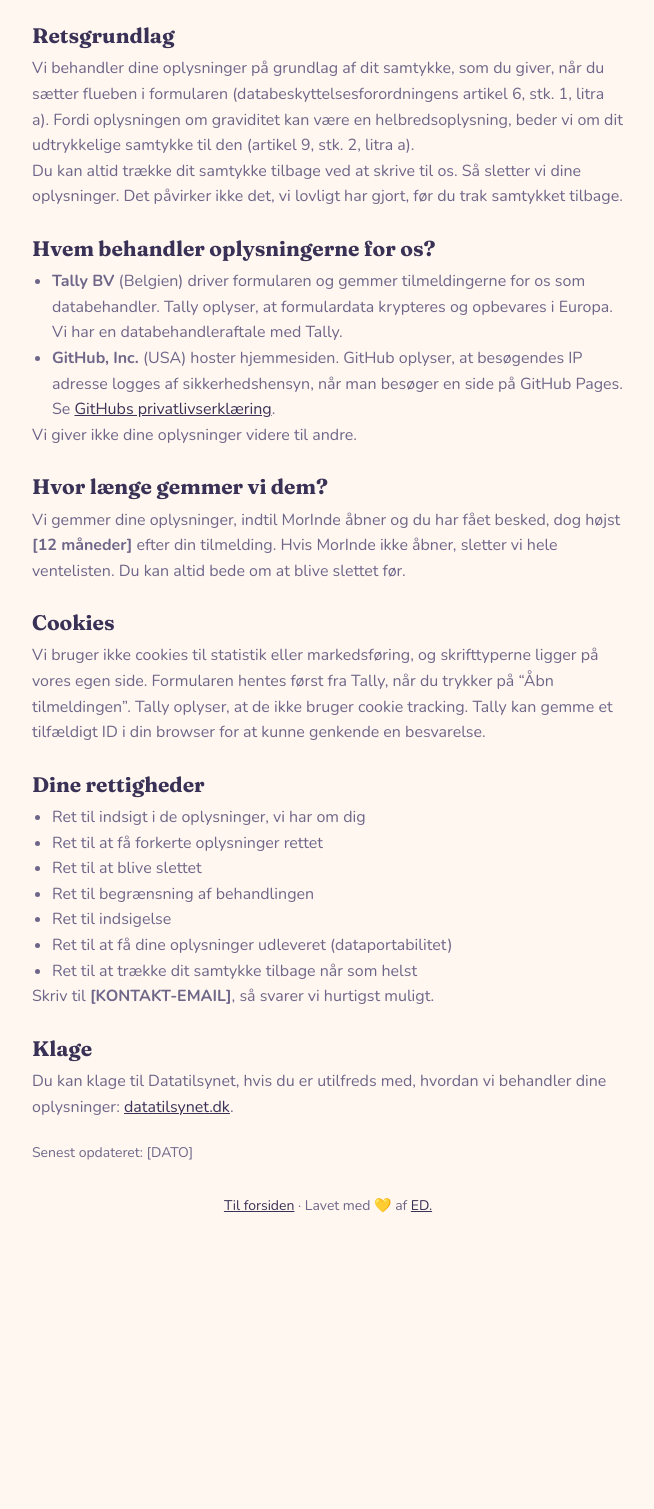
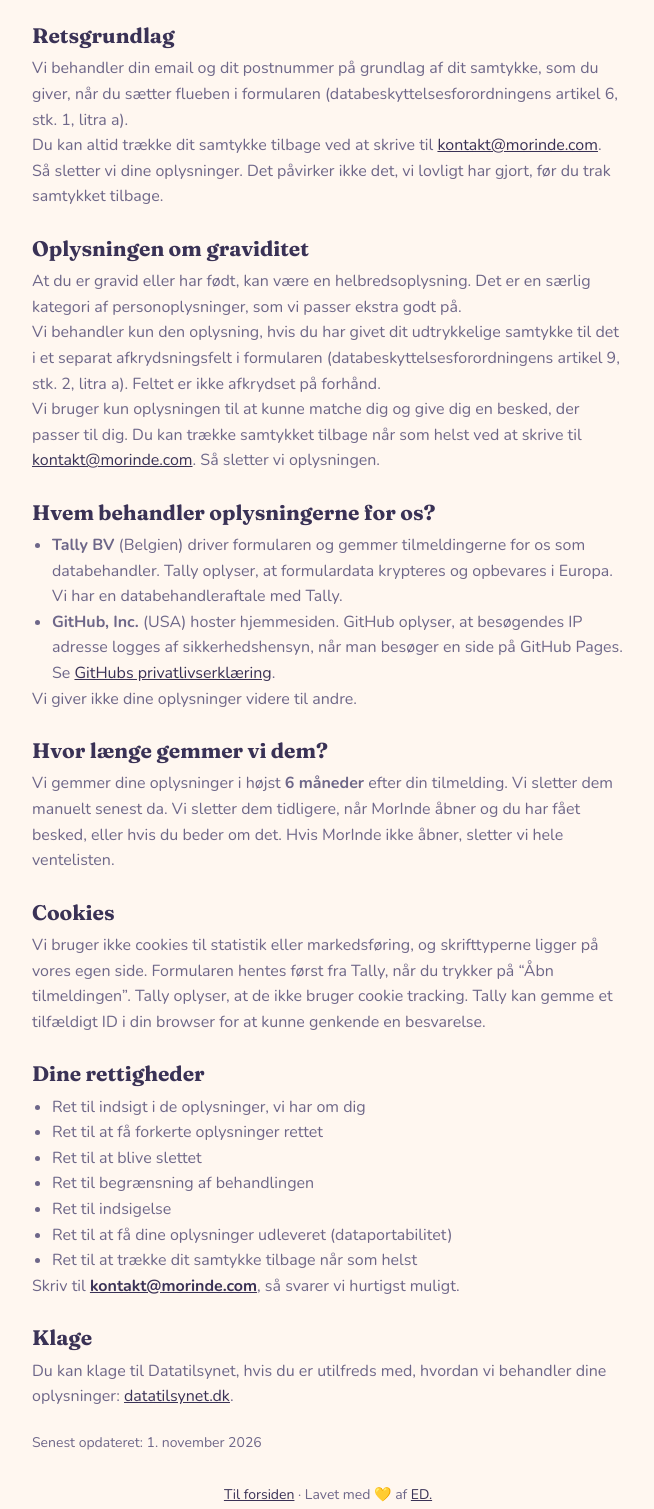
Before and after one commit to drey1008/morinde, a plain HTML site: page privatliv/index.html in a window 1280 px wide. Shown: the part 857-2366 px from the top of the page, without its empty margins (312-966 px from the left). Before the commit the page ends 2114 px from the top, so only its background shows below. Drawn offline with Linux system fonts and the light colour scheme.

Commit message:
Privatlivspolitik: Edin Deronjic som dataansvarlig, kontakt@morinde.com, 6 måneders opbevaring, udtrykkeligt samtykke til graviditet

```diff
--- a/privatliv/index.html
+++ b/privatliv/index.html
@@ -27,15 +27,13 @@ footer{text-align:center;font-size:14px;color:var(--ink-2);padding-top:30px}
 </head>
 <body>
 <!--
-  UDKAST: Denne privatlivspolitik er et udkast og er IKKE juridisk gennemgået.
-  Edin skal læse den igennem og udfylde alle felter markeret med [ ] før ventelisten åbner.
-  PLADSHOLDERE (findes ikke endnu / skal besluttes):
-   [VIRKSOMHEDSNAVN]  fx ED. eller det selskab der står bag MorInde
-   [CVR]              CVR nummer på den dataansvarlige
-   [KONTAKT-EMAIL]    fx kontakt@morinde.com. Adressen FINDES IKKE ENDNU. Opret den først.
-   [12 måneder]       forslag til maksimal opbevaringstid. Edin bestemmer.
+  UDKAST: Denne privatlivspolitik er IKKE juridisk gennemgået.
+  Valg truffet af Edin 1. november 2026:
+   Dataansvarlig: Edin Deronjic (privatperson). Ingen CVR.
+   Kontakt: kontakt@morinde.com (videresendes via Porkbun Email Forwarding, skal sættes op).
+   Opbevaring: højst 6 måneder, slettes manuelt.
+   Graviditet: beholdes med udtrykkeligt samtykke (art. 9, stk. 2, litra a), separat afkrydsningsfelt i Tally.
   BØR TJEKKES:
-   * Om "gravid" er en helbredsoplysning (artikel 9). Teksten nedenfor beder derfor om udtrykkeligt samtykke.
    * Om GitHub (USA) er certificeret under EU-US Data Privacy Framework.
    * Om Tallys respondent ID i local storage kræver samtykke efter cookiereglerne.
   Kilder: se /workspace/morinde-site-guides/gdpr-tjekliste.md
@@ -48,7 +46,7 @@ footer{text-align:center;font-size:14px;color:var(--ink-2);padding-top:30px}
 
   <h2>Hvem er dataansvarlig?</h2>
   <p>MorInde er et projekt fra ED. (<a href="https://edwebworks.com" target="_blank" rel="noopener">edwebworks.com</a>).</p>
-  <p>Dataansvarlig: <b>[VIRKSOMHEDSNAVN]</b>, CVR <b>[CVR]</b><br>Kontakt: <b>[KONTAKT-EMAIL]</b></p>
+  <p>Dataansvarlig: <b>Edin Deronjic (privatperson)</b><br>Kontakt: <b><a href="mailto:kontakt@morinde.com">kontakt@morinde.com</a></b></p>
 
   <h2>Hvilke oplysninger gemmer vi?</h2>
   <p>Når du skriver dig på ventelisten, gemmer vi:</p>
@@ -69,8 +67,13 @@ footer{text-align:center;font-size:14px;color:var(--ink-2);padding-top:30px}
   <p>Vi sender ikke reklamer fra andre, vi sælger ikke dine oplysninger, og vi bruger dem ikke til automatiske afgørelser eller profilering.</p>
 
   <h2>Retsgrundlag</h2>
-  <p>Vi behandler dine oplysninger på grundlag af dit samtykke, som du giver, når du sætter flueben i formularen (databeskyttelsesforordningens artikel 6, stk. 1, litra a). Fordi oplysningen om graviditet kan være en helbredsoplysning, beder vi om dit udtrykkelige samtykke til den (artikel 9, stk. 2, litra a).</p>
-  <p>Du kan altid trække dit samtykke tilbage ved at skrive til os. Så sletter vi dine oplysninger. Det påvirker ikke det, vi lovligt har gjort, før du trak samtykket tilbage.</p>
+  <p>Vi behandler din email og dit postnummer på grundlag af dit samtykke, som du giver, når du sætter flueben i formularen (databeskyttelsesforordningens artikel 6, stk. 1, litra a).</p>
+  <p>Du kan altid trække dit samtykke tilbage ved at skrive til <a href="mailto:kontakt@morinde.com">kontakt@morinde.com</a>. Så sletter vi dine oplysninger. Det påvirker ikke det, vi lovligt har gjort, før du trak samtykket tilbage.</p>
+
+  <h2>Oplysningen om graviditet</h2>
+  <p>At du er gravid eller har født, kan være en helbredsoplysning. Det er en særlig kategori af personoplysninger, som vi passer ekstra godt på.</p>
+  <p>Vi behandler kun den oplysning, hvis du har givet dit udtrykkelige samtykke til det i et separat afkrydsningsfelt i formularen (databeskyttelsesforordningens artikel 9, stk. 2, litra a). Feltet er ikke afkrydset på forhånd.</p>
+  <p>Vi bruger kun oplysningen til at kunne matche dig og give dig en besked, der passer til dig. Du kan trække samtykket tilbage når som helst ved at skrive til <a href="mailto:kontakt@morinde.com">kontakt@morinde.com</a>. Så sletter vi oplysningen.</p>
 
   <h2>Hvem behandler oplysningerne for os?</h2>
   <ul>
@@ -80,7 +83,7 @@ footer{text-align:center;font-size:14px;color:var(--ink-2);padding-top:30px}
   <p>Vi giver ikke dine oplysninger videre til andre.</p>
 
   <h2>Hvor længe gemmer vi dem?</h2>
-  <p>Vi gemmer dine oplysninger, indtil MorInde åbner og du har fået besked, dog højst <b>[12 måneder]</b> efter din tilmelding. Hvis MorInde ikke åbner, sletter vi hele ventelisten. Du kan altid bede om at blive slettet før.</p>
+  <p>Vi gemmer dine oplysninger i højst <b>6 måneder</b> efter din tilmelding. Vi sletter dem manuelt senest da. Vi sletter dem tidligere, når MorInde åbner og du har fået besked, eller hvis du beder om det. Hvis MorInde ikke åbner, sletter vi hele ventelisten.</p>
 
   <h2>Cookies</h2>
   <p>Vi bruger ikke cookies til statistik eller markedsføring, og skrifttyperne ligger på vores egen side. Formularen hentes først fra Tally, når du trykker på “Åbn tilmeldingen”. Tally oplyser, at de ikke bruger cookie tracking. Tally kan gemme et tilfældigt ID i din browser for at kunne genkende en besvarelse.</p>
@@ -95,12 +98,12 @@ footer{text-align:center;font-size:14px;color:var(--ink-2);padding-top:30px}
     <li>Ret til at få dine oplysninger udleveret (dataportabilitet)</li>
     <li>Ret til at trække dit samtykke tilbage når som helst</li>
   </ul>
-  <p>Skriv til <b>[KONTAKT-EMAIL]</b>, så svarer vi hurtigst muligt.</p>
+  <p>Skriv til <b><a href="mailto:kontakt@morinde.com">kontakt@morinde.com</a></b>, så svarer vi hurtigst muligt.</p>
 
   <h2>Klage</h2>
   <p>Du kan klage til Datatilsynet, hvis du er utilfreds med, hvordan vi behandler dine oplysninger: <a href="https://www.datatilsynet.dk" target="_blank" rel="noopener">datatilsynet.dk</a>.</p>
 
-  <p style="margin-top:22px;font-size:14px">Senest opdateret: [DATO]</p>
+  <p style="margin-top:22px;font-size:14px">Senest opdateret: 1. november 2026</p>
 
   <footer><a href="/">Til forsiden</a> · Lavet med 💛 af <a href="https://edwebworks.com" target="_blank" rel="noopener">ED.</a></footer>
 </div>
```
Also changed, not shown: index.html (+1 -1 lines).
